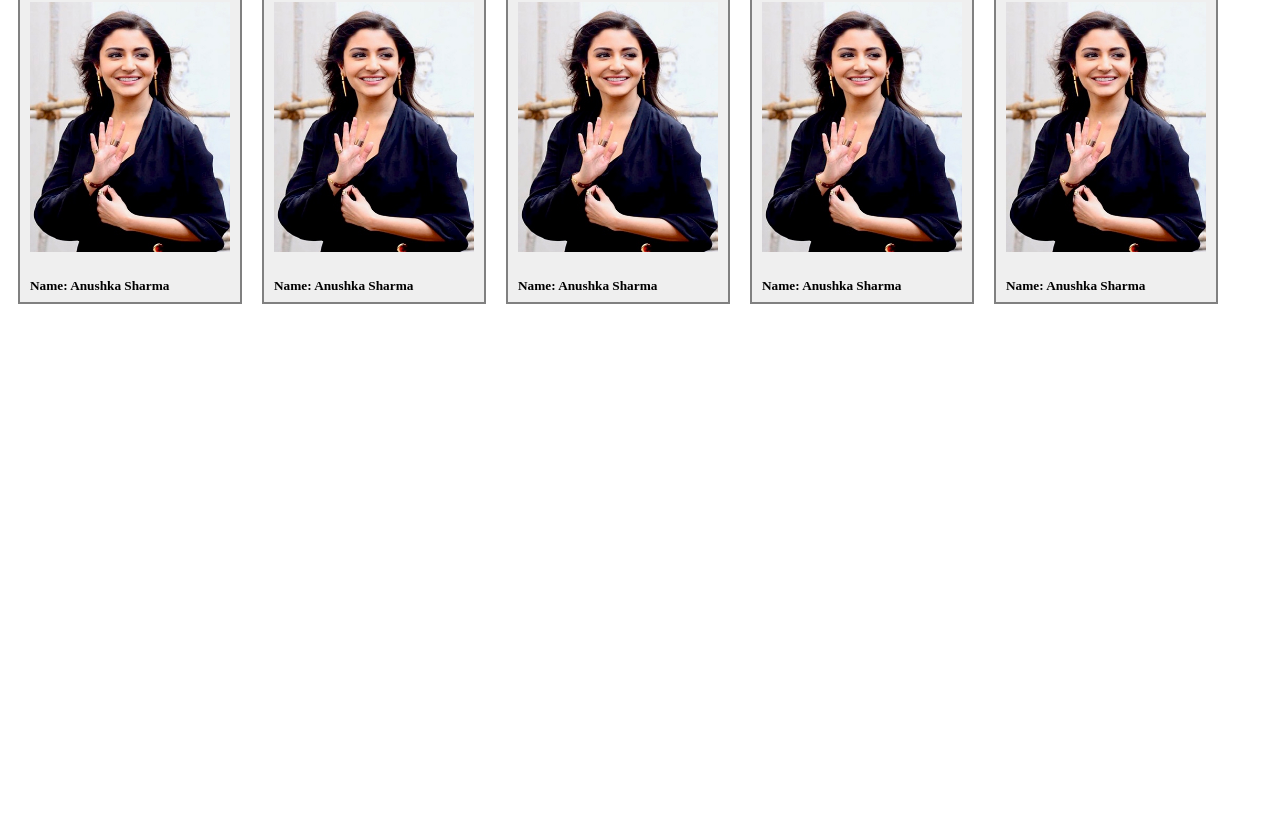
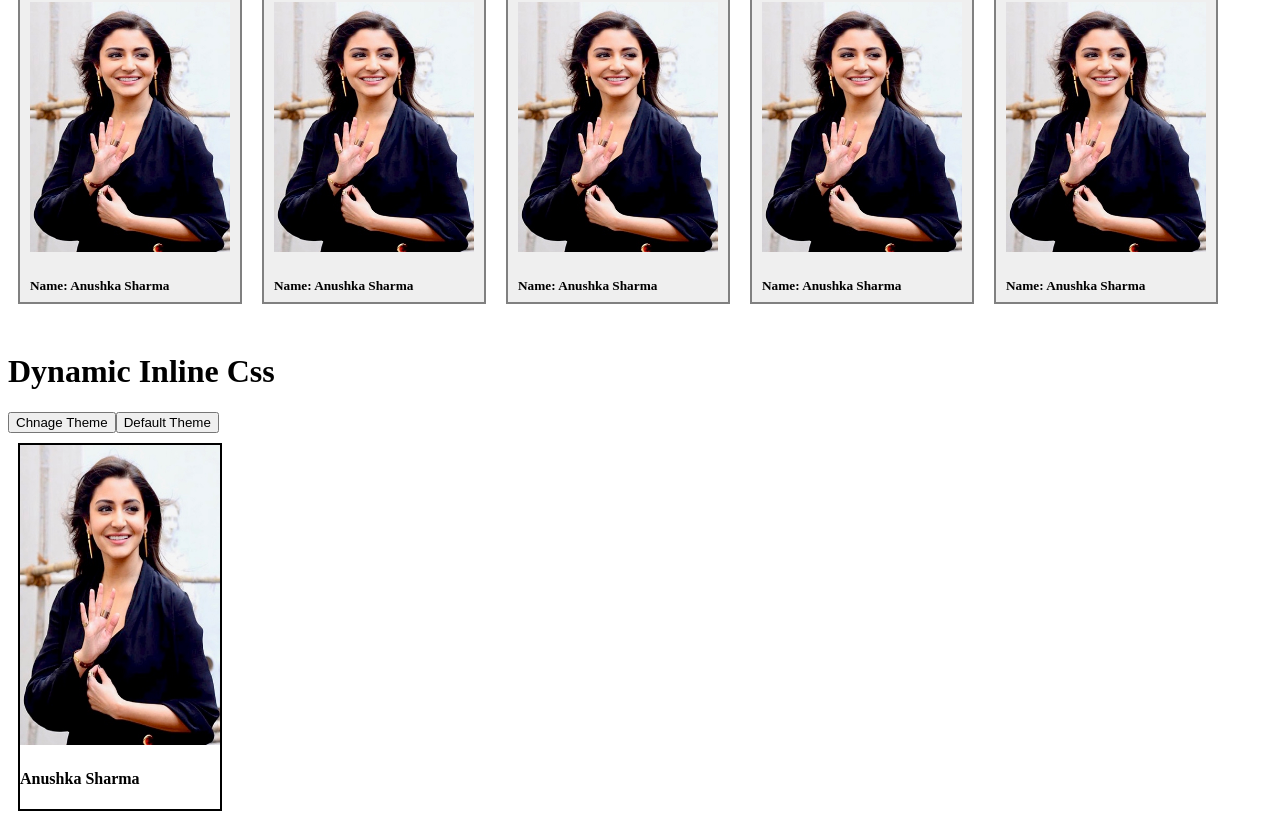
Before and after one commit to sudhanshu-singh22/React, a React (Vite) app: page / in a window 1280 px wide. Shown: the part 5750-6571 px from the top of the page. Before the commit the page ends 6072 px from the top, so only its background shows below. Built offline with nearby package versions, Linux system fonts and the light colour scheme.

Commit message:
Dynamic inline css

```diff
--- a/src/App.jsx
+++ b/src/App.jsx
@@ -17,6 +17,7 @@ import Roopma from './reusecompo'
 import Nested from './Nestedloop'
 import Hook from './usingUSEEFFECThook'
 import Inlinec from './inlinecss'
+import Dynamic from './DynamicInliecss'
 function App() {
  return(
  <div>
@@ -71,6 +72,9 @@ function App() {
   <br />
   <h1>Inline Css</h1>
   <Inlinec/>
+  <br />
+  <h1>Dynamic Inline Css</h1>
+  <Dynamic/>
 </div>)
 }
 
--- /dev/null
+++ b/src/DynamicInliecss.jsx
@@ -0,0 +1,29 @@
+import { useState } from 'react';
+import image from './Anu.jpg';
+function Dynamic(){
+     const[col,setcol]=useState(
+        {
+            color:"black",
+            border:"2px solid black",
+            backgroundColor:"white",
+            margin:"10px"
+        }
+
+     )
+      const[text,settext]=useState('black')
+     function change(a,b){
+         setcol({...col,backgroundColor:b})
+         settext(a)
+     }
+    return(
+        <div>
+            <button onClick={()=>change("red", "yellow")}>Chnage Theme</button>
+            <button onClick={()=>change("black", "white")}>Default Theme</button>
+             <div style={{width:"200px" , ...col}}>
+              <img style={{width:"200px", height:"300px"}} src={image} alt="" />
+              <h4 style={{color:text}}>Anushka Sharma</h4>
+           </div>
+        </div>
+    )
+}
+export default Dynamic;
```
